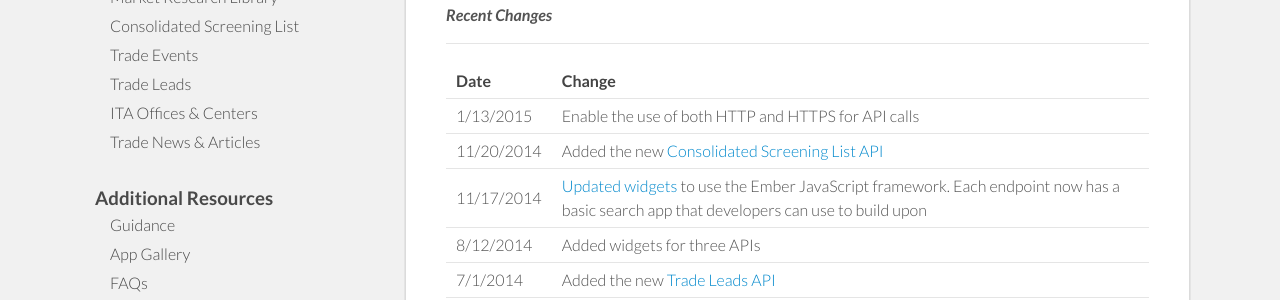
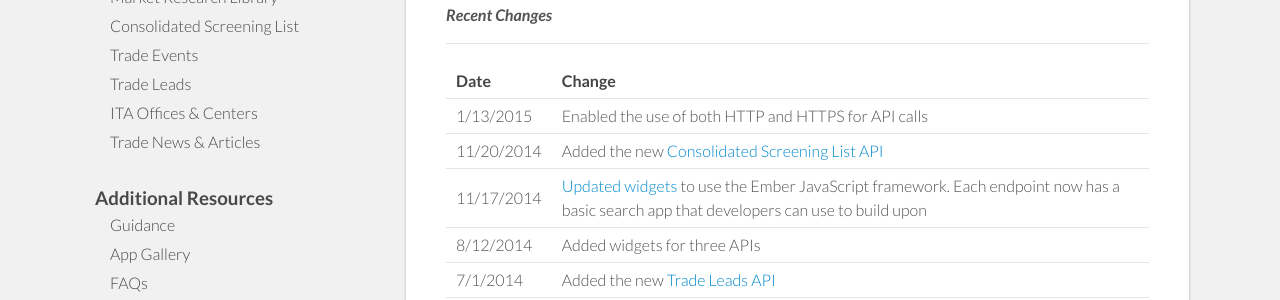
Before and after one commit to InternationalTradeAdministration/developerportal, a Jekyll site: the page built from _posts/2013-09-05-change-log.markdown, in a window 1280 px wide. Shown: the part 197-497 px from the top of the page. Built offline with Jekyll 4.4.1, drawn with Linux system fonts in a browser that asks for light colours; nearby versions of some CDN libraries.

Commit message:
Minor edit

```diff
--- a/_posts/2013-09-05-change-log.markdown
+++ b/_posts/2013-09-05-change-log.markdown
@@ -12,7 +12,7 @@ We will continue to add updates and features to ITA’s API on an ongoing basis.
 
 | Date            | Change                                                     |
 | --------------- | --------------------------------------------------------------- |
-|1/13/2015        | Enable the use of both HTTP and HTTPS for API calls |
+|1/13/2015        | Enabled the use of both HTTP and HTTPS for API calls |
 |11/20/2014       | Added the new [Consolidated Screening List API](http://developer.trade.gov/consolidated-screening-list.html)
 |11/17/2014       | [Updated widgets](http://developer.trade.gov/demo-search-apps.html) to use the Ember JavaScript framework.  Each endpoint now has a basic search app that developers can use to build upon |
 | 8/12/2014       | Added widgets for three APIs
```
